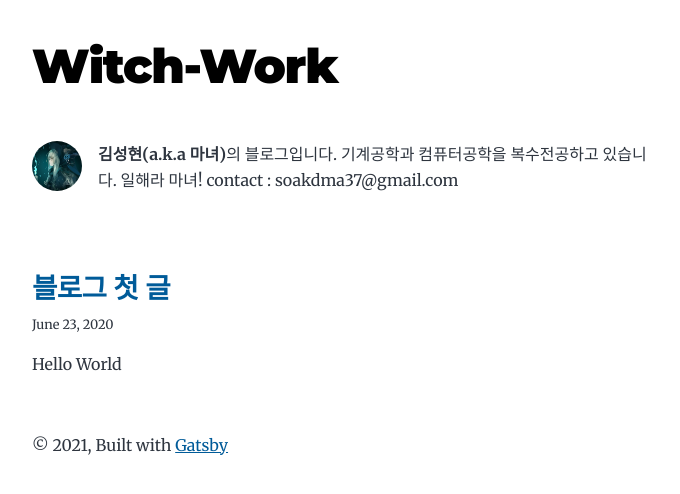
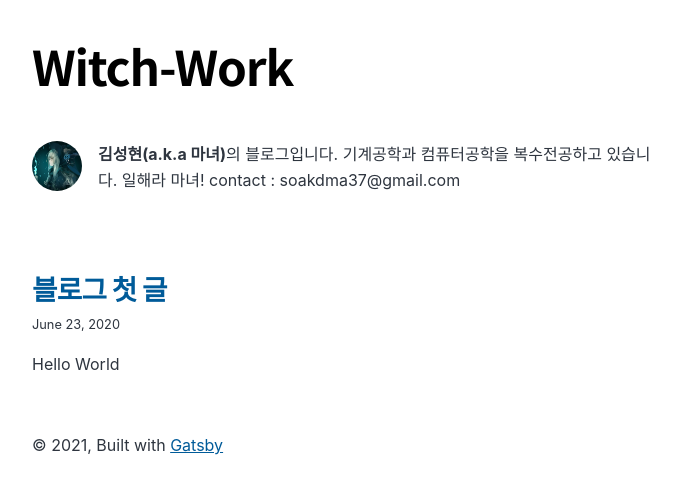
Before and after one commit to witch-factory/witch-old-blog, a Gatsby site: page / in a window 1280 px wide. Shown: the whole page, without its empty margins (292-972 px from the left). Built offline with nearby package versions, Linux system fonts and the light colour scheme; Gatsby itself is replaced by a stand-in of ours.

Commit message:
폰트 드디어 수정 완료

```diff
--- a/gatsby-config.js
+++ b/gatsby-config.js
@@ -20,6 +20,10 @@ module.exports = {
           google: [
             {
               family: "Noto Serif KR",
+              variants: ["300", "700"],
+            },
+            {
+              family: "Noto Sans KR",
               variants: ["300", "700"],
             },
           ]
--- a/src/style.css
+++ b/src/style.css
@@ -1,4 +1,5 @@
 /* CSS Custom Properties Definitions */
+@import url('https://fonts.googleapis.com/css2?family=Noto+Sans+KR:wght@400;700&family=Noto+Serif+KR:wght@400;700&display=swap');
 
 :root {
   --maxWidth-none: "none";
@@ -27,10 +28,10 @@
   --spacing-20: 5rem;
   --spacing-24: 6rem;
   --spacing-32: 8rem;
-  --fontFamily-sans: Montserrat, system-ui, -apple-system, BlinkMacSystemFont,
-    "Segoe UI", Roboto, "Helvetica Neue", Arial, "Noto Sans","Noto Sans KR", sans-serif,
+  --fontFamily-sans: "Noto Sans KR", Inter, system-ui, -apple-system, BlinkMacSystemFont,
+    "Segoe UI", Roboto, "Helvetica Neue", Arial, "Noto Sans", sans-serif,
     "Apple Color Emoji", "Segoe UI Emoji", "Segoe UI Symbol", "Noto Color Emoji";
-  --fontFamily-serif: "Merriweather", "Georgia", Cambria, "Noto Serif KR", "Times New Roman",
+  --fontFamily-serif: "Noto Serif KR",Inter, "Merriweather", "Georgia", Cambria, "Times New Roman",
     Times, serif;
   --font-body: var(--fontFamily-serif);
   --font-heading: var(--fontFamily-sans);
```
